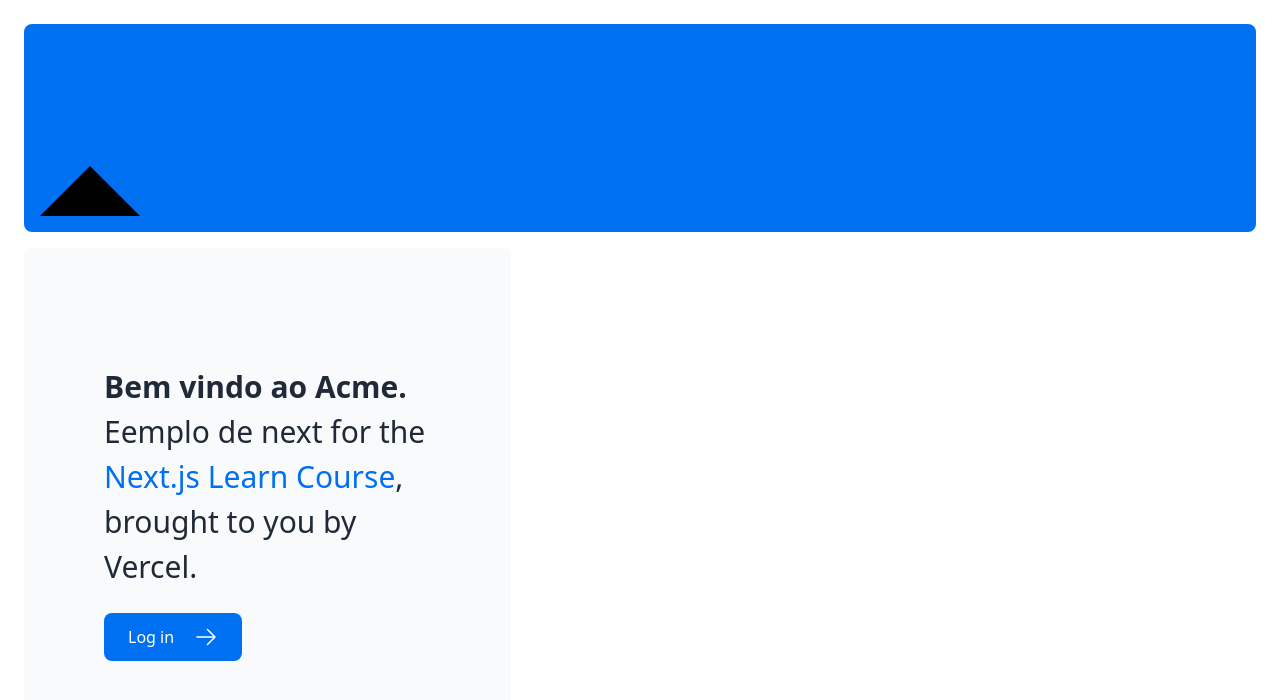
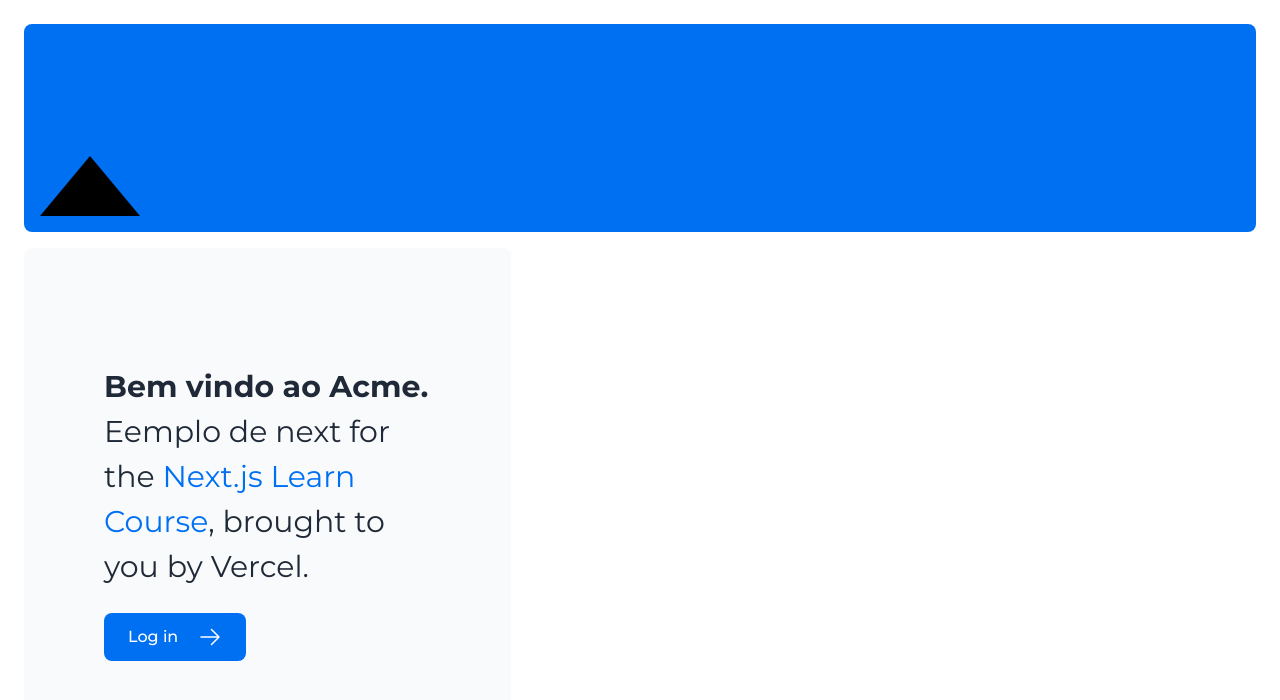
Before and after one commit to vitor-dilucca/nextjs-dashboard, a Next.js app: page / in a window 1280 px wide. Shown: the top 700 px of the page. Built offline with nearby package versions, Linux system fonts and the light colour scheme.

Commit message:
importando font de texto e usando

```diff
--- a/app/layout.tsx
+++ b/app/layout.tsx
@@ -1,4 +1,5 @@
-import './ui/global.css'
+import './ui/global.css';
+import { montserrat } from './ui/fonts';
 
 export default function RootLayout({
   children,
@@ -7,7 +8,7 @@
 }) {
   return (
     <html lang="en">
-      <body>{children}</body>
+      <body className={`${montserrat.className} antialiased`}>{children}</body>
     </html>
   );
 }
--- /dev/null
+++ b/app/ui/fonts.ts
@@ -0,0 +1,3 @@
+import {Montserrat} from 'next/font/google'
+
+export const montserrat = Montserrat({subsets:['latin']})
--- a/app/ui/home.module.css
+++ b/app/ui/home.module.css
@@ -3,5 +3,5 @@
   width: 0;
   border-left: 50px solid transparent;
   border-right: 50px solid transparent;
-  border-bottom: 50px solid black;
+  border-bottom: 60px solid black;
 }
```
